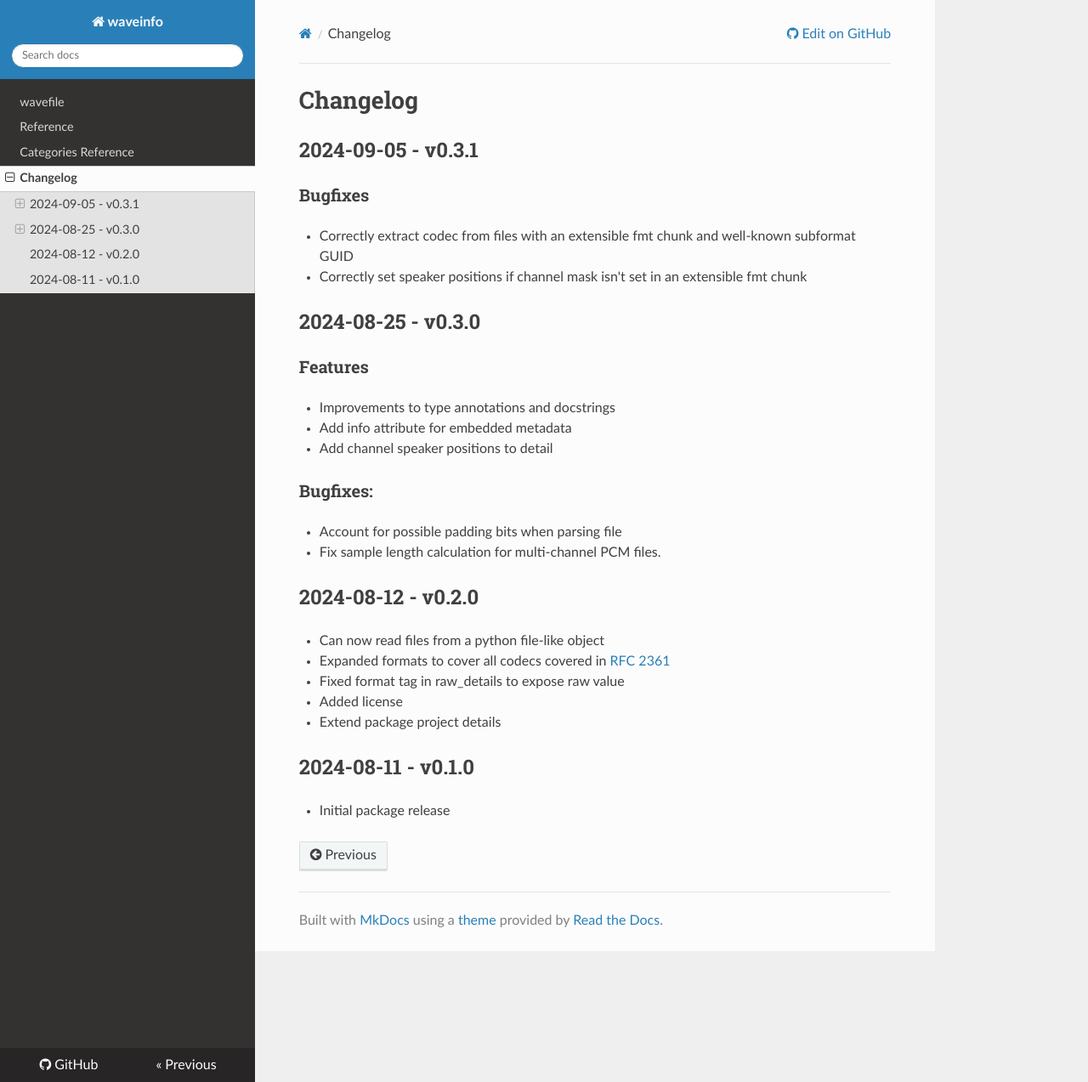
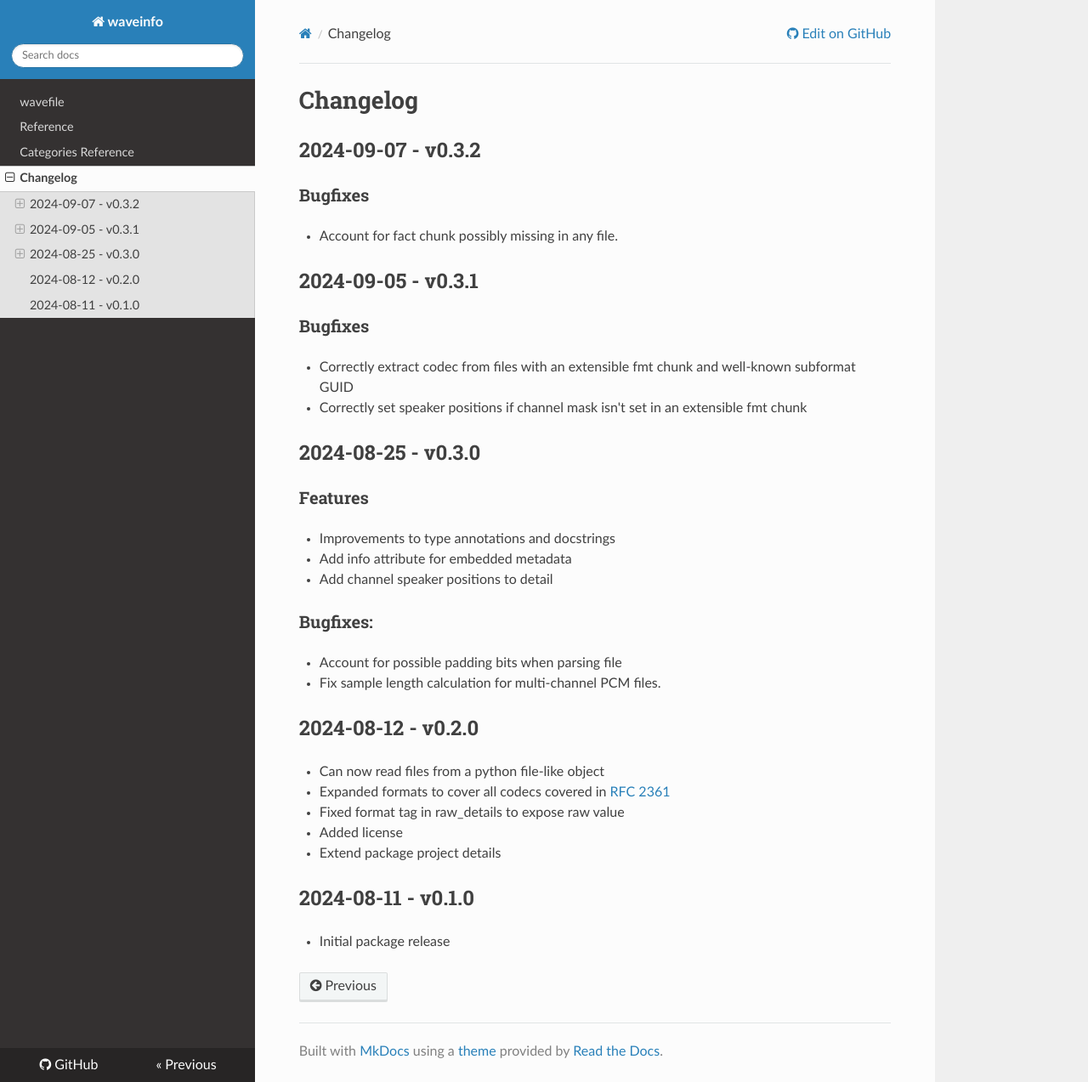
Before and after one commit to sumebrius/py-waveinfo, an MkDocs documentation site: the page built from docs/changelog.md, in a window 1280 px wide and 1273 px high. Shown: the whole window at 85% size. Built offline with MkDocs 1.6.1, drawn with Linux system fonts in a browser that asks for light colours; nearby versions of some CDN libraries.

Commit message:
v0.3.2 release

```diff
--- a/Cargo.toml
+++ b/Cargo.toml
@@ -1,6 +1,6 @@
 [package]
 name = "waveinfo"
-version = "0.3.1"
+version = "0.3.2"
 edition = "2021"
 rust-version = "1.77"
 
--- a/docs/changelog.md
+++ b/docs/changelog.md
@@ -1,4 +1,10 @@
 # Changelog
+
+## 2024-09-07 - v0.3.2
+
+### Bugfixes
+
+- Account for fact chunk possibly missing in any file.
 
 ## 2024-09-05 - v0.3.1
 
```
Also changed, not shown: 1 other file.
